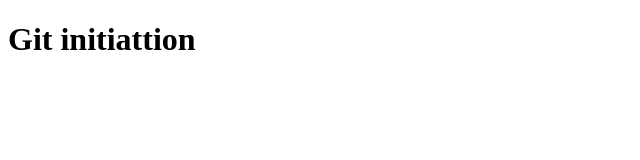
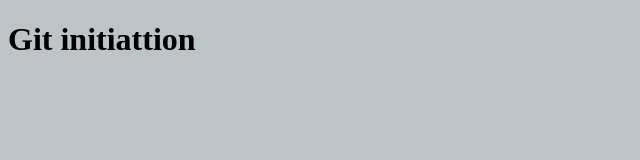
Before and after one commit to Tra-Junior/SamaProjet, a plain HTML site: page index.html in a window 1280 px wide. Shown: the whole page, without its empty margins (0-640 px from the left). Drawn offline with Linux system fonts and the light colour scheme.

Commit message:
changer couleur de fond

```diff
--- a/index.html
+++ b/index.html
@@ -4,7 +4,7 @@
 	<title>Avoir la main avec Git</title>
 	<meta charset="utf-8">
 </head>
-<body style="background-color:#FFF">
+<body style="background-color:#bdc3c7">
 	<h1>Git initiattion</h1>
 </body>
 </html>
```
